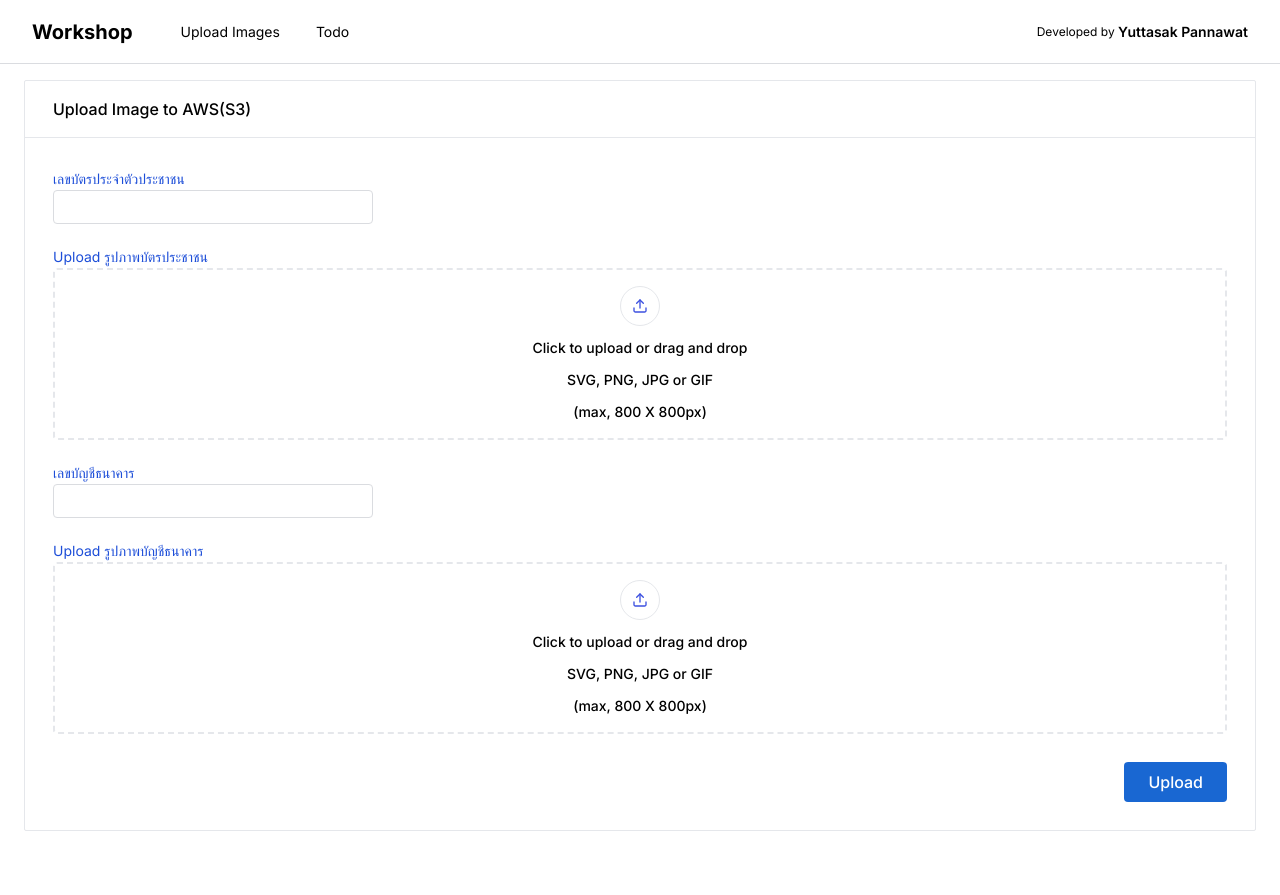
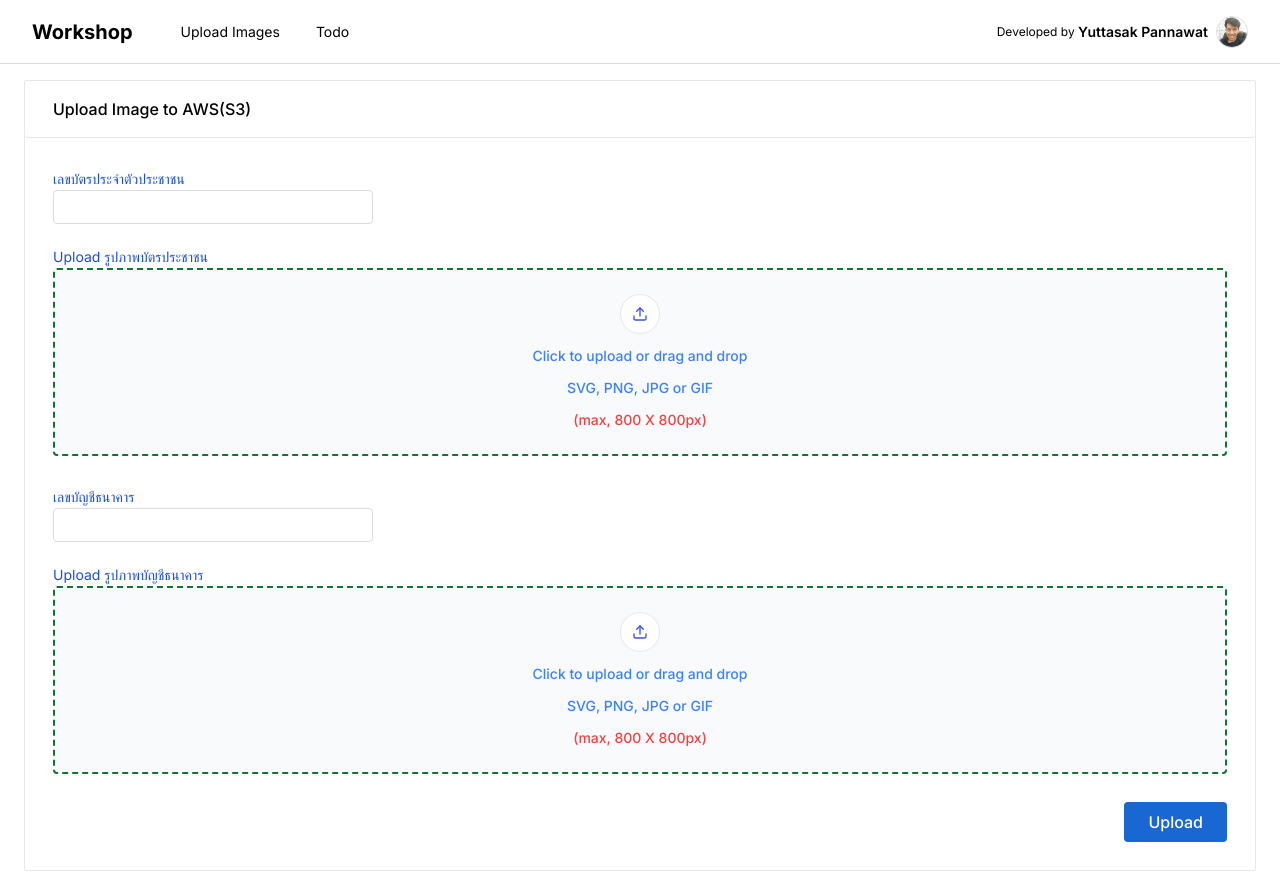
Before and after one commit to yuttasakcom/vue-nodejs-go-upload-images, a Vue app: page / in a window 1280 px wide. Before the commit the page ends 855 px from the top, so only its background shows below. Built offline with nearby package versions, Linux system fonts and the light colour scheme.

Commit message:
feat: 🌸 (workshop) upload image(go routine) to s3

```diff
--- a/src/components/Header.vue
+++ b/src/components/Header.vue
@@ -29,6 +29,11 @@
               href="https://github.com/yuttasakcom/vue-nodejs-go-upload-images"
               >{{ developer }}</a
             >
+            <img
+              class="h-8 w-8 rounded-3xl object-contain border border-solid border-brand-gray-1 ml-2"
+              src="@/assets/yo.jpeg"
+              alt="github"
+            />
           </h2>
         </div>
       </div>
--- a/src/views/HomeView.vue
+++ b/src/views/HomeView.vue
@@ -4,11 +4,10 @@
       <Header />
       <div class="mx-auto max-w-screen-2xl p-4 md:p-6 2xl:p-10">
         <div class="mx-auto max-w-270">
-          <div class="col-span-5 xl:col-span-2">
           <div
             class="rounded-sm border border-stroke bg-white shadow-default dark:border-strokedark dark:bg-boxdark"
           >
-              <div class="border-b border-stroke py-4 px-7 dark:border-strokedark">
+            <div class="rounded border-b border-stroke py-4 px-7 dark:border-strokedark">
               <h3 class="font-medium text-black dark:text-white">Upload Image to AWS(S3)</h3>
             </div>
             <div class="p-7">
@@ -27,14 +26,14 @@
                   </div>
                 </div>
 
-                  <div class="mb-5">
+                <div class="mb-7">
                   <label for="fileupload" class="text-sm text-blue-700">
                     Upload รูปภาพบัตรประชาชน
                   </label>
 
                   <div
                     id="FileUpload"
-                      class="relative mb-5.5 block w-full cursor-pointer appearance-none rounded border-2 border-dashed border-primary bg-gray py-4 px-4 dark:bg-meta-4 sm:py-7.5"
+                    class="relative mb-5.5 block w-full cursor-pointer appearance-none rounded border-2 border-dashed border-brand-green-1 bg-gray-50 py-6 px-4"
                   >
                     <input
                       id="fileupload"
@@ -76,11 +75,10 @@
                         </svg>
                       </span>
                       <p class="font-medium text-sm">
-                          <span class="text-primary">Click to upload</span>
-                          or drag and drop
+                        <span class="text-blue-500">Click to upload or drag and drop</span>
                       </p>
-                        <p class="mt-1.5 font-medium text-sm">SVG, PNG, JPG or GIF</p>
-                        <p class="font-medium text-sm">(max, 800 X 800px)</p>
+                      <p class="mt-1.5 font-medium text-sm text-blue-500">SVG, PNG, JPG or GIF</p>
+                      <p class="font-medium text-sm text-red-500">(max, 800 X 800px)</p>
                     </div>
                   </div>
                 </div>
@@ -103,14 +101,13 @@
                   </label>
 
                   <div
-                      id="FileUpload"
-                      class="relative mb-5.5 block w-full cursor-pointer appearance-none rounded border-2 border-dashed border-primary bg-gray py-4 px-4 dark:bg-meta-4 sm:py-7.5"
+                    id="FileUpload2"
+                    class="relative mb-5.5 block w-full cursor-pointer appearance-none rounded border-2 border-dashed border-brand-green-1 bg-gray-50 py-6 px-4"
                   >
                     <input
                       id="fileupload2"
                       type="file"
                       accept="image/*"
-                        count="2"
                       class="absolute inset-0 z-50 m-0 h-full w-full cursor-pointer p-0 opacity-0 outline-none"
                       @change="upload2($event)"
                     />
@@ -147,11 +144,10 @@
                         </svg>
                       </span>
                       <p class="font-medium text-sm">
-                          <span class="text-primary">Click to upload</span>
-                          or drag and drop
+                        <span class="text-blue-500">Click to upload or drag and drop</span>
                       </p>
-                        <p class="mt-1.5 font-medium text-sm">SVG, PNG, JPG or GIF</p>
-                        <p class="font-medium text-sm">(max, 800 X 800px)</p>
+                      <p class="mt-1.5 font-medium text-sm text-blue-500">SVG, PNG, JPG or GIF</p>
+                      <p class="font-medium text-sm text-red-500">(max, 800 X 800px)</p>
                     </div>
                   </div>
                 </div>
@@ -165,7 +161,6 @@
                   </button>
                 </div>
               </form>
-              </div>
             </div>
           </div>
         </div>
```
Also changed, not shown: src/assets/yo.jpeg (added). Lines whose indentation alone changed are shown as unchanged.
